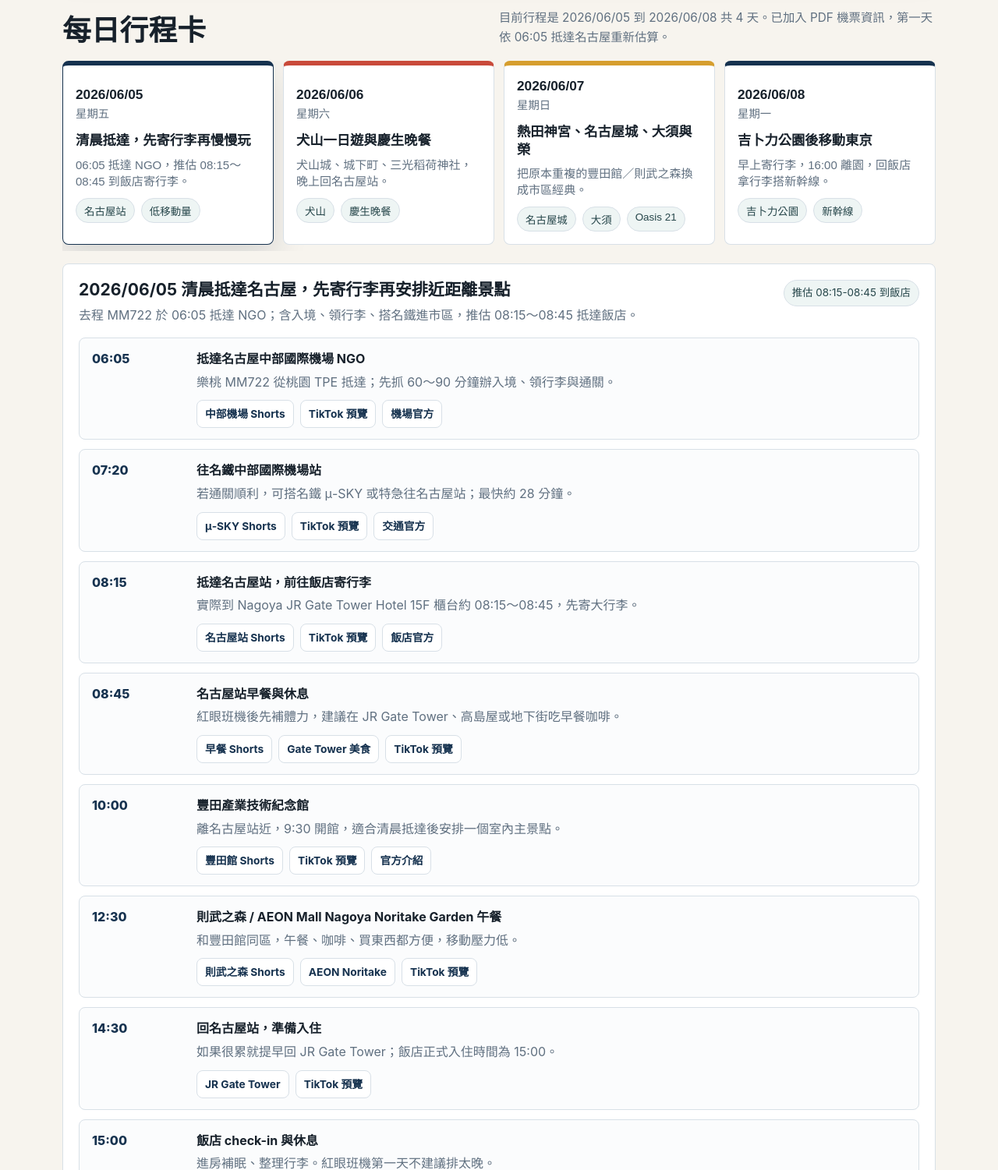
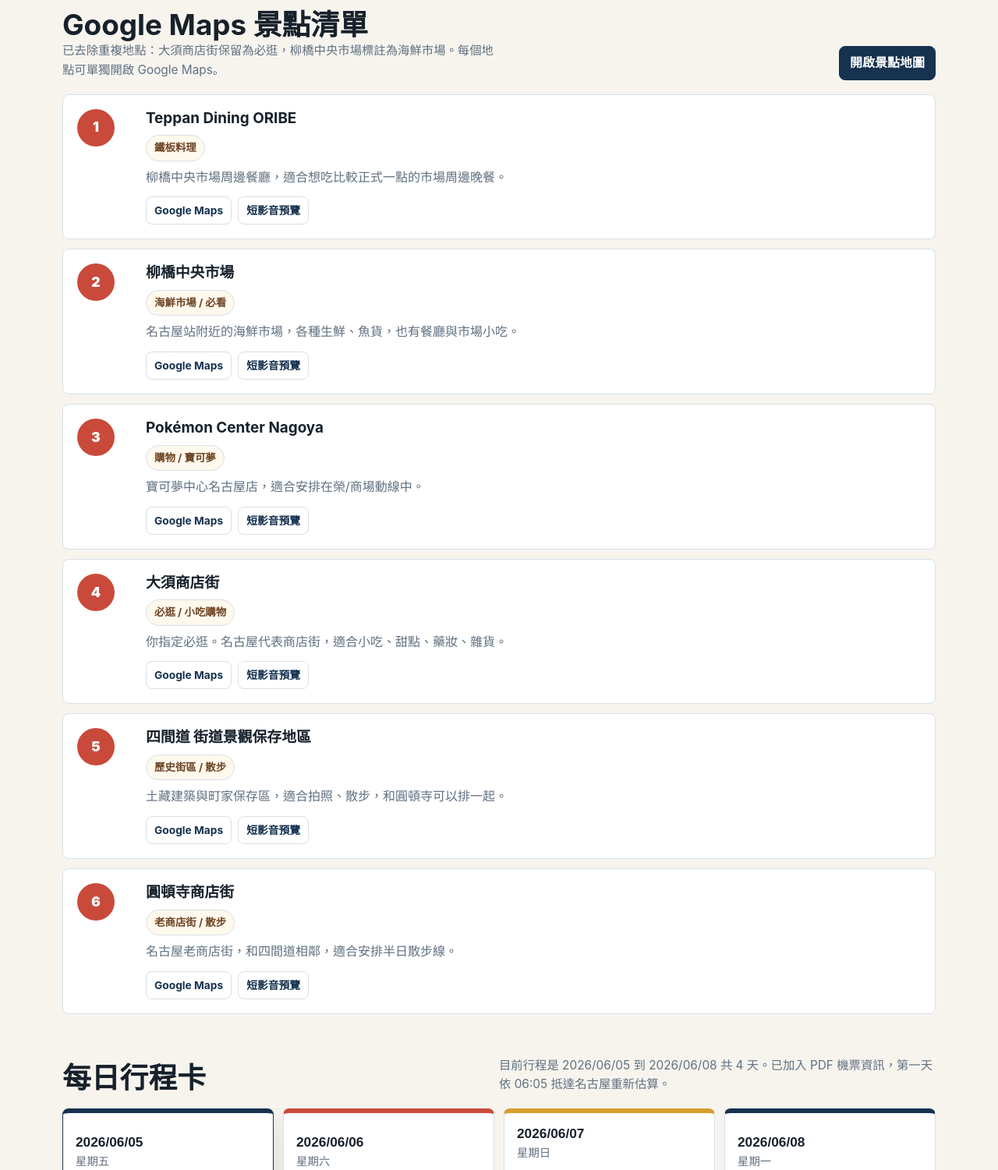
Before and after one commit to gem75223/2026_0605_Nagoya_Trip, a plain HTML site: page index.html in a window 1280 px wide. Shown: the part 1840-3341 px from the top of the page at 78% size. Drawn offline with Linux system fonts and the light colour scheme.

Commit message:
Add Google Maps places list

```diff
--- a/index.html
+++ b/index.html
@@ -780,6 +780,90 @@
       </div>
     </section>
 
+    <section id="google-map-places">
+      <div class="section-head">
+        <div>
+          <h2>Google Maps 景點清單</h2>
+          <p class="section-note">已去除重複地點：大須商店街保留為必逛，柳橋中央市場標註為海鮮市場。每個地點可單獨開啟 Google Maps。</p>
+        </div>
+        <a class="button primary" href="https://www.google.com/maps/dir/?api=1&origin=Nagoya%20JR%20Gate%20Tower%20Hotel&destination=Osu%20Shopping%20Street%20Nagoya&waypoints=Yanagibashi%20Central%20Market%20Nagoya%7CTeppan%20Dining%20ORIBE%20Nagoya%20Yanagibashi%7CShikemichi%20Historic%20District%20Nagoya%7CEndoji%20Shopping%20Street%20Nagoya%7CPokemon%20Center%20Nagoya&travelmode=walking">開啟景點地圖</a>
+      </div>
+      <div class="food-guide">
+        <article class="food-card">
+          <div><div class="food-rank">1</div></div>
+          <div>
+            <h3>Teppan Dining ORIBE</h3>
+            <div class="food-meta"><span class="food-badge">鐵板料理</span></div>
+            <p>柳橋中央市場周邊餐廳，適合想吃比較正式一點的市場周邊晚餐。</p>
+            <div class="food-actions">
+              <a class="video-link" href="https://www.google.com/maps/search/?api=1&query=Teppan%20Dining%20ORIBE%20Nagoya%20Yanagibashi">Google Maps</a>
+              <a class="video-link" href="https://www.youtube.com/results?search_query=Teppan%20Dining%20ORIBE%20Nagoya%20Yanagibashi%20shorts">短影音預覽</a>
+            </div>
+          </div>
+        </article>
+        <article class="food-card">
+          <div><div class="food-rank">2</div></div>
+          <div>
+            <h3>柳橋中央市場</h3>
+            <div class="food-meta"><span class="food-badge">海鮮市場 / 必看</span></div>
+            <p>名古屋站附近的海鮮市場，各種生鮮、魚貨，也有餐廳與市場小吃。</p>
+            <div class="food-actions">
+              <a class="video-link" href="https://www.google.com/maps/search/?api=1&query=Yanagibashi%20Central%20Market%20Nagoya">Google Maps</a>
+              <a class="video-link" href="https://www.youtube.com/results?search_query=Yanagibashi%20Central%20Market%20Nagoya%20shorts">短影音預覽</a>
+            </div>
+          </div>
+        </article>
+        <article class="food-card">
+          <div><div class="food-rank">3</div></div>
+          <div>
+            <h3>Pokémon Center Nagoya</h3>
+            <div class="food-meta"><span class="food-badge">購物 / 寶可夢</span></div>
+            <p>寶可夢中心名古屋店，適合安排在榮/商場動線中。</p>
+            <div class="food-actions">
+              <a class="video-link" href="https://www.google.com/maps/search/?api=1&query=Pokemon%20Center%20Nagoya">Google Maps</a>
+              <a class="video-link" href="https://www.youtube.com/results?search_query=Pokemon%20Center%20Nagoya%20shorts">短影音預覽</a>
+            </div>
+          </div>
+        </article>
+        <article class="food-card">
+          <div><div class="food-rank">4</div></div>
+          <div>
+            <h3>大須商店街</h3>
+            <div class="food-meta"><span class="food-badge">必逛 / 小吃購物</span></div>
+            <p>你指定必逛。名古屋代表商店街，適合小吃、甜點、藥妝、雜貨。</p>
+            <div class="food-actions">
+              <a class="video-link" href="https://www.google.com/maps/search/?api=1&query=Osu%20Shopping%20Street%20Nagoya">Google Maps</a>
+              <a class="video-link" href="https://www.youtube.com/results?search_query=Osu%20Shopping%20Street%20Nagoya%20shorts">短影音預覽</a>
+            </div>
+          </div>
+        </article>
+        <article class="food-card">
+          <div><div class="food-rank">5</div></div>
+          <div>
+            <h3>四間道 街道景觀保存地區</h3>
+            <div class="food-meta"><span class="food-badge">歷史街區 / 散步</span></div>
+            <p>土藏建築與町家保存區，適合拍照、散步，和圓頓寺可以排一起。</p>
+            <div class="food-actions">
+              <a class="video-link" href="https://www.google.com/maps/search/?api=1&query=Shikemichi%20Historic%20District%20Nagoya">Google Maps</a>
+              <a class="video-link" href="https://www.youtube.com/results?search_query=Shikemichi%20Historic%20District%20Nagoya%20shorts">短影音預覽</a>
+            </div>
+          </div>
+        </article>
+        <article class="food-card">
+          <div><div class="food-rank">6</div></div>
+          <div>
+            <h3>圓頓寺商店街</h3>
+            <div class="food-meta"><span class="food-badge">老商店街 / 散步</span></div>
+            <p>名古屋老商店街，和四間道相鄰，適合安排半日散步線。</p>
+            <div class="food-actions">
+              <a class="video-link" href="https://www.google.com/maps/search/?api=1&query=Endoji%20Shopping%20Street%20Nagoya">Google Maps</a>
+              <a class="video-link" href="https://www.youtube.com/results?search_query=Endoji%20Shopping%20Street%20Nagoya%20shorts">短影音預覽</a>
+            </div>
+          </div>
+        </article>
+      </div>
+    </section>
+
     <section>
       <div class="section-head">
         <h2>每日行程卡</h2>
```
